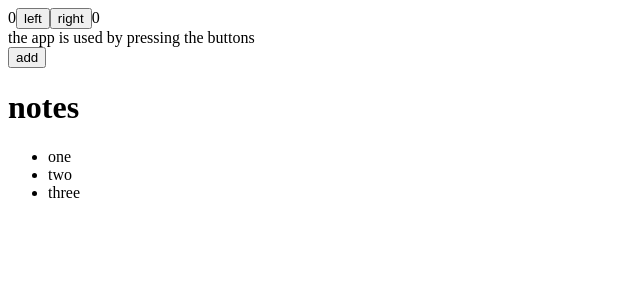
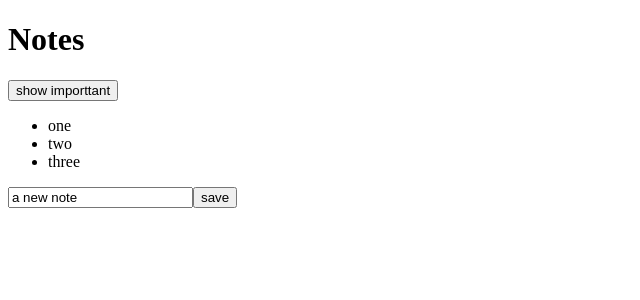
Before and after one commit to futugyou/react-app, a React (Create React App) app: page / in a window 1280 px wide. Shown: the top 300 px of the page, without its empty margins (0-640 px from the left). Built offline with nearby package versions, Linux system fonts and the light colour scheme.

Commit message:
add form demo
add form demo

```diff
--- /dev/null
+++ b/src/components/form_com.js
@@ -0,0 +1,48 @@
+import React, { useState } from 'react'
+import Note from './note'
+
+const FormComp = (props) => {
+    const [notes, setNotes] = useState(props.notes)
+    const [newNote, setNote] = useState('a new note')
+    const [showAll, setShowAll] = useState(true)
+    const showNotes = showAll ? notes : notes.filter(note => note.important)
+    const addNote = (event) => {
+        //事件处理立即调用 event.preventDefault() 方法，
+        //它会阻止提交表单的默认操作。 因为默认操作会导致页面重新加载
+        event.preventDefault()
+        const newobj = {
+            id: notes.length + 1,
+            context: newNote,
+            date: new Date().toDateString(),
+            important: newNote.length > 5
+        }
+        setNotes(notes.concat(newobj))
+        console.log('button clicked', event.target)
+        setNote('')
+    }
+    const handlerNoteChange = (event) => {
+        console.log(event.target.value)
+        setNote(event.target.value)
+    }
+
+    return (
+        <div>
+            <h1>Notes</h1>
+            <div>
+                <button onClick={() => setShowAll(!showAll)}>
+                    show {showAll ? 'importtant' : 'all'}
+                </button>
+            </div>
+            <ul>
+                {showNotes.map(note =>
+                    <Note key={note.id} note={note}></Note>)}
+            </ul>
+            <form onSubmit={addNote}>
+                <input value={newNote} onChange={handlerNoteChange}></input>
+                <button type='submit'>save</button>
+            </form>
+        </div>
+    )
+}
+
+export default FormComp
--- a/src/components/node.js
+++ /dev/null
@@ -1,9 +0,0 @@
-import React from 'react'
-
-const Node = ({ node }) => {
-    return (
-        <li >{node.context}</li>
-    )
-}
-
-export default Node
--- /dev/null
+++ b/src/components/note.js
@@ -0,0 +1,9 @@
+import React from 'react'
+
+const Note = ({ note }) => {
+    return (
+        <li >{note.context}</li>
+    )
+}
+
+export default Note
--- a/src/components/notes_com.js
+++ b/src/components/notes_com.js
@@ -1,5 +1,5 @@
 import React from 'react'
-import Node from './node'
+import Note from './note'
 
 const NotesCom = (props) => {
     const { notes } = props
@@ -8,8 +8,8 @@ const NotesCom = (props) => {
             <h1>notes</h1>
             <ul>
                 {
-                    notes.map(node =>
-                        <Node key={node.id} node={node} />
+                    notes.map(note =>
+                        <Note key={note.id} note={note} />
                     )
                 }
             </ul>
--- a/src/index.js
+++ b/src/index.js
@@ -1,47 +1,30 @@
-// import React from 'react';
-// import ReactDOM from 'react-dom';
-// import './index.css';
-// import App from './App';
-// import reportWebVitals from './reportWebVitals';
-
-// ReactDOM.render(
-//   <React.StrictMode>
-//     <App />
-//   </React.StrictMode>,
-//   document.getElementById('root')
-// );
-
-// // If you want to start measuring performance in your app, pass a function
-// // to log results (for example: reportWebVitals(console.log))
-// // or send to an analytics endpoint. Learn more: https://bit.ly/CRA-vitals
-// reportWebVitals();
-
-
 import React, { useState } from 'react'
 import ReactDOM from 'react-dom'
-import App from './App'
+import FormComp from './components/form_com'
 
-const tt = [1, 2, 3, 4]
-tt.push(5)
-
-const obj = {
-  first: "one",
-  second: "two",
-}
-
-const sum = (num1, num2) => num1 + num2
-
-const parts = [
-  { name: '1234', age: 10 },
-  { name: '2345', age: 11 },
-  { name: '3456', age: 12 },
-  { name: '4567', age: 13 }
+const Notes = [
+  {
+    id: 1,
+    context: "one",
+    date: '2020-05-01',
+    important: true
+  },
+  {
+    id: 2,
+    context: "two",
+    date: '2020-05-02',
+    important: false
+  },
+  {
+    id: 3,
+    context: "three",
+    date: '2020-05-03',
+    important: false
+  },
 ]
 
-
-
 ReactDOM.render(
-  <App />,
+  <FormComp notes={Notes} />,
   //React.createElement(App, null),
   document.getElementById('root')
 )
```
